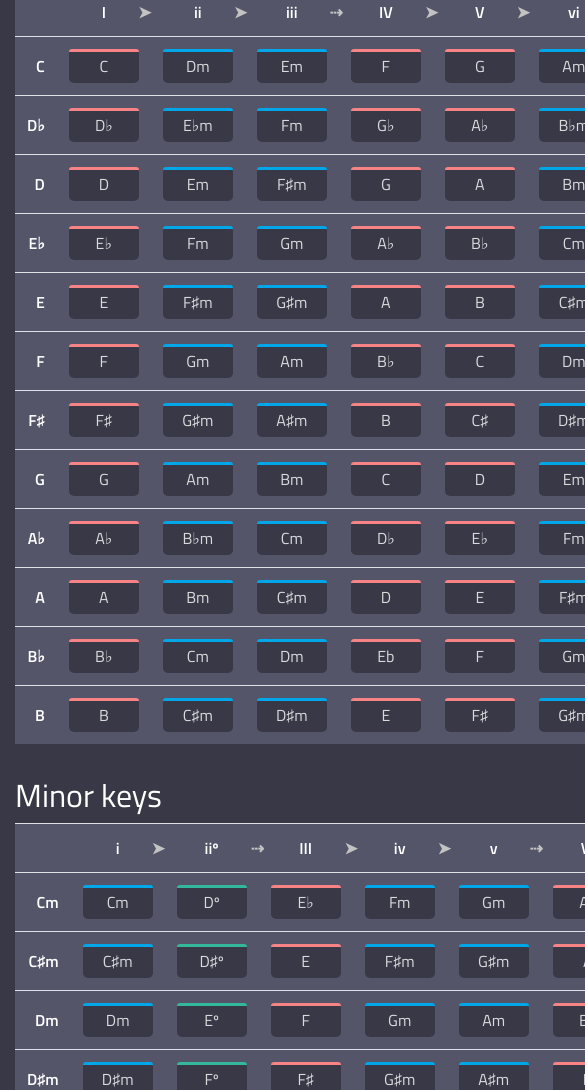
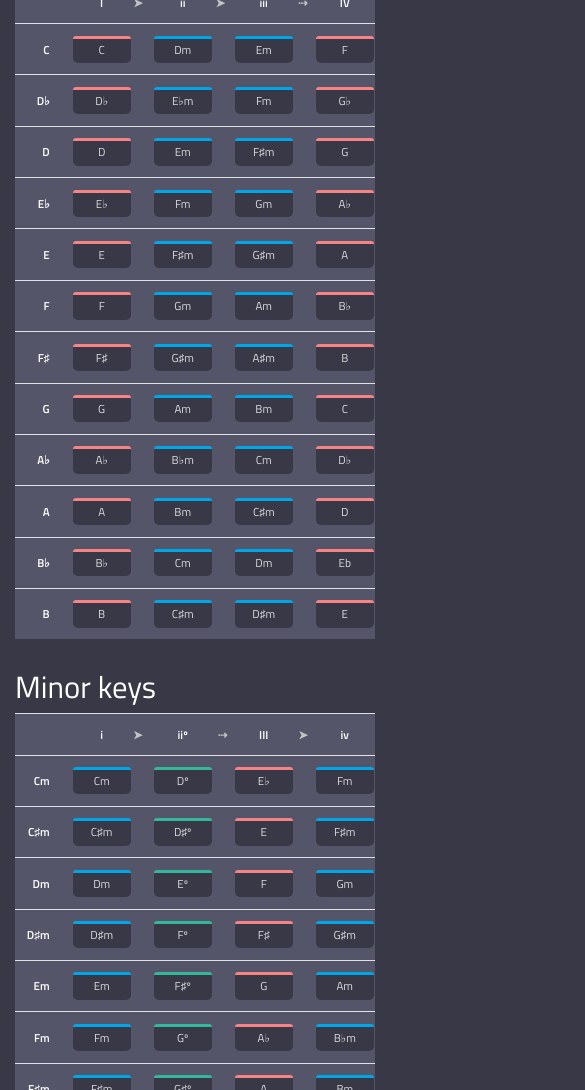
Before and after one commit to rgarner/piano-chords, a plain HTML site: page index.html in a window 390 px wide. Shown: the part 123-1213 px from the top of the page, 585 px wide, since content can reach past the window. Drawn offline with Linux system fonts and the light colour scheme.

Commit message:
Get all responsive
Go to container-fluid. Center buttons in cells. Align column headers
center. Align row headers right. Use .table-responsive for scrollable
tables under the sm breakpoint.

Also alter font size at small and below such that we can get it all
in on a landscape iPhone.

```diff
--- a/css/overrides.css
+++ b/css/overrides.css
@@ -1,7 +1,7 @@
 body {
     background-color: #383846;
     color: white;
-    font-family: 'Titillium Web'
+    font-family: 'Titillium Web', Helvetica, sans-serif;
 }
 
 .row.chord-type {
@@ -11,12 +11,14 @@ body {
 .table.table-chords {
     color: white;
     background-color: #545569;
-    font-family: 'Titillium Web'
 }
 
-.table.table-chords th {
+.table.table-chords th[scope=col] {
     text-align: center;
-    font-family: 'Titillium Web';
+}
+
+td.ch {
+  text-align:center
 }
 
 td.ch button {
@@ -62,23 +64,44 @@ td.ch-dim button::before {
 }
 
 
-td.scale {
+th.scale {
     vertical-align: inherit;
     text-align: right;
     font-weight: 600;
+    min-width: 4em;
+}
+
+.table-chords th {
+  position: relative;
 }
 
 .step-whole::after {
   position: absolute;
   content: '➤';
-  margin-left: 2em;
+  margin-left: 37%;
   color: #c3c3c3;
 
 }
 
 .step-half::after {
   position: absolute;
-  margin-left: 2em;
+  margin-left: 37%;
   content: '⇢';
   color: #c3c3c3;
 }
+
+@media (max-width: 768px) {
+  * {
+    font-size: 96%;
+  }
+
+  td.ch button {
+    min-width: 58px;
+  }
+}
+
+@media (min-width: 992px) {
+  td.ch button {
+    min-width: 96px;
+  }
+}
--- a/index.html
+++ b/index.html
@@ -12,11 +12,11 @@
     <title>Piano scale chords</title>
 </head>
 <body>
-<article class="container">
+<article class="container-fluid">
     <h1>Piano scale chords</h1>
     <section class="row chord-type">
-        <div class="col-8"><h2>Major keys</h2>
-            <table class="table table-chords">
+        <div class="col-12"><h2>Major keys</h2>
+            <table class="table table-chords table-responsive-sm">
                 <tr>
                     <!--                    ♭	Flat Sign	U + 266D;	&#9837;-->
                     <!--                    ♮	Natural Sign	U + 266E;	&#9838;-->
@@ -32,7 +32,7 @@
                     <th scope="col">viiº</th>
                 </tr>
                 <tr>
-                    <td class="scale">C</td>
+                    <th scope="row" class="scale">C</th>
                     <td class="ch ch-maj"><button>C</button></td>
                     <td class="ch ch-min"><button>Dm</button></td>
                     <td class="ch ch-min"><button>Em</button></td>
@@ -42,7 +42,7 @@
                     <td class="ch ch-dim"><button>Bº</button></td>
                 </tr>
                 <tr>
-                    <td class="scale">D♭</td>
+                    <th scope="row" class="scale">D♭</th>
                     <td class="ch ch-maj"><button>D♭</button></td>
                     <td class="ch ch-min"><button>E♭m</button></td>
                     <td class="ch ch-min"><button>Fm</button></td>
@@ -52,7 +52,7 @@
                     <td class="ch ch-dim"><button>Cº</button></td>
                 </tr>
                 <tr>
-                    <td class="scale">D</td>
+                    <th scope="row" class="scale">D</th>
                     <td class="ch ch-maj"><button>D</button></td>
                     <td class="ch ch-min"><button>Em</button></td>
                     <td class="ch ch-min"><button>F♯m</button></td>
@@ -62,7 +62,7 @@
                     <td class="ch ch-dim"><button>C♯º</button></td>
                 </tr>
                 <tr>
-                    <td class="scale">E♭</td>
+                    <th scope="row" class="scale">E♭</th>
                     <td class="ch ch-maj"><button>E♭</button></td>
                     <td class="ch ch-min"><button>Fm</button></td>
                     <td class="ch ch-min"><button>Gm</button></td>
@@ -72,7 +72,7 @@
                     <td class="ch ch-dim"><button>Dº</button></td>
                 </tr>
                 <tr>
-                    <td class="scale">E</td>
+                    <th scope="row" class="scale">E</th>
                     <td class="ch ch-maj"><button>E</button></td>
                     <td class="ch ch-min"><button>F♯m</button></td>
                     <td class="ch ch-min"><button>G♯m</button></td>
@@ -82,7 +82,7 @@
                     <td class="ch ch-dim"><button>D♯º</button></td>
                 </tr>
                 <tr>
-                    <td class="scale">F</td>
+                    <th scope="row" class="scale">F</th>
                     <td class="ch ch-maj"><button>F</button></td>
                     <td class="ch ch-min"><button>Gm</button></td>
                     <td class="ch ch-min"><button>Am</button></td>
@@ -92,7 +92,7 @@
                     <td class="ch ch-dim"><button>Eº</button></td>
                 </tr>
                 <tr>
-                    <td class="scale">F♯</td>
+                    <th scope="row" class="scale">F♯</th>
                     <td class="ch ch-maj"><button>F♯</button></td>
                     <td class="ch ch-min"><button>G♯m</button></td>
                     <td class="ch ch-min"><button>A♯m</button></td>
@@ -102,7 +102,7 @@
                     <td class="ch ch-dim"><button>Fº</button></td>
                 </tr>
                 <tr>
-                    <td class="scale">G</td>
+                    <th scope="row" class="scale">G</th>
                     <td class="ch ch-maj"><button>G</button></td>
                     <td class="ch ch-min"><button>Am</button></td>
                     <td class="ch ch-min"><button>Bm</button></td>
@@ -112,7 +112,7 @@
                     <td class="ch ch-dim"><button>F♯º</button></td>
                 </tr>
                 <tr>
-                    <td class="scale">A♭</td>
+                    <th scope="row" class="scale">A♭</th>
                     <td class="ch ch-maj"><button>A♭</button></td>
                     <td class="ch ch-min"><button>B♭m</button></td>
                     <td class="ch ch-min"><button>Cm</button></td>
@@ -122,7 +122,7 @@
                     <td class="ch ch-dim"><button>Gº</button></td>
                 </tr>
                 <tr>
-                    <td class="scale">A</td>
+                    <th scope="row" class="scale">A</th>
                     <td class="ch ch-maj"><button>A</button></td>
                     <td class="ch ch-min"><button>Bm</button></td>
                     <td class="ch ch-min"><button>C♯m</button></td>
@@ -132,7 +132,7 @@
                     <td class="ch ch-dim"><button>G♯º</button></td>
                 </tr>
                 <tr>
-                    <td class="scale">B♭</td>
+                    <th scope="row" class="scale">B♭</th>
                     <td class="ch ch-maj"><button>B♭</button></td>
                     <td class="ch ch-min"><button>Cm</button></td>
                     <td class="ch ch-min"><button>Dm</button></td>
@@ -142,7 +142,7 @@
                     <td class="ch ch-dim"><button>Aº</button></td>
                 </tr>
                 <tr>
-                    <td class="scale">B</td>
+                    <th scope="row" class="scale">B</th>
                     <td class="ch ch-maj"><button>B</button></td>
                     <td class="ch ch-min"><button>C♯m</button></td>
                     <td class="ch ch-min"><button>D♯m</button></td>
@@ -156,8 +156,8 @@
     </section>
 
     <section class="row chord-type">
-        <div class="col-8"><h2>Minor keys</h2>
-            <table class="table table-chords">
+        <div class="col-12"><h2>Minor keys</h2>
+            <table class="table table-chords table-responsive-sm">
                 <tr>
 <!--                    ♭	Flat Sign	U + 266D;	&#9837;-->
 <!--                    ♮	Natural Sign	U + 266E;	&#9838;-->
@@ -172,7 +172,7 @@
                     <th scope="col">VII</th>
                 </tr>
                 <tr>
-                    <td class="scale">Cm</td>
+                    <th scope="row" class="scale">Cm</th>
                     <td class="ch ch-min"><button>Cm</button></td>
                     <td class="ch ch-dim"><button>Dº</button></td>
                     <td class="ch ch-maj"><button>E♭</button></td>
@@ -182,7 +182,7 @@
                     <td class="ch ch-maj"><button>B♭</button></td>
                 </tr>
                 <tr>
-                    <td class="scale">C♯m</td>
+                    <th scope="row" class="scale">C♯m</th>
                     <td class="ch ch-min"><button>C♯m</button></td>
                     <td class="ch ch-dim"><button>D♯º</button></td>
                     <td class="ch ch-maj"><button>E</button></td>
@@ -192,7 +192,7 @@
                     <td class="ch ch-maj"><button>B</button></td>
                 </tr>
                 <tr>
-                    <td class="scale">Dm</td>
+                    <th scope="row" class="scale">Dm</th>
                     <td class="ch ch-min"><button>Dm</button></td>
                     <td class="ch ch-dim"><button>Eº</button></td>
                     <td class="ch ch-maj"><button>F</button></td>
@@ -202,7 +202,7 @@
                     <td class="ch ch-maj"><button>C</button></td>
                 </tr>
                 <tr>
-                    <td class="scale">D♯m</td>
+                    <th scope="row" class="scale">D♯m</th>
                     <td class="ch ch-min"><button>D♯m</button></td>
                     <td class="ch ch-dim"><button>Fº</button></td>
                     <td class="ch ch-maj"><button>F♯</button></td>
@@ -212,7 +212,7 @@
                     <td class="ch ch-maj"><button>C♯</button></td>
                 </tr>
                 <tr>
-                    <td class="scale">Em</td>
+                    <th scope="row" class="scale">Em</th>
                     <td class="ch ch-min"><button>Em</button></td>
                     <td class="ch ch-dim"><button>F♯º</button></td>
                     <td class="ch ch-maj"><button>G</button></td>
@@ -222,7 +222,7 @@
                     <td class="ch ch-maj"><button>D</button></td>
                 </tr>
                 <tr>
-                    <td class="scale">Fm</td>
+                    <th scope="row" class="scale">Fm</th>
                     <td class="ch ch-min"><button>Fm</button></td>
                     <td class="ch ch-dim"><button>Gº</button></td>
                     <td class="ch ch-maj"><button>A♭</button></td>
@@ -232,7 +232,7 @@
                     <td class="ch ch-maj"><button>E♭</button></td>
                 </tr>
                 <tr>
-                    <td class="scale">F♯m</td>
+                    <th scope="row" class="scale">F♯m</th>
                     <td class="ch ch-min"><button>F♯m</button></td>
                     <td class="ch ch-dim"><button>G♯º</button></td>
                     <td class="ch ch-maj"><button>A</button></td>
@@ -242,7 +242,7 @@
                     <td class="ch ch-maj"><button>E</button></td>
                 </tr>
                 <tr>
-                    <td class="scale">Gm</td>
+                    <th scope="row" class="scale">Gm</th>
                     <td class="ch ch-min"><button>Gm</button></td>
                     <td class="ch ch-dim"><button>Aº</button></td>
                     <td class="ch ch-maj"><button>B♭</button></td>
@@ -252,7 +252,7 @@
                     <td class="ch ch-maj"><button>F</button></td>
                 </tr>
                 <tr>
-                    <td class="scale">G♯m</td>
+                    <th scope="row" class="scale">G♯m</th>
                     <td class="ch ch-min"><button>G♯m</button></td>
                     <td class="ch ch-dim"><button>A♯º</button></td>
                     <td class="ch ch-maj"><button>B</button></td>
@@ -262,7 +262,7 @@
                     <td class="ch ch-maj"><button>F♯</button></td>
                 </tr>
                 <tr>
-                    <td class="scale">Am</td>
+                    <th scope="row" class="scale">Am</th>
                     <td class="ch ch-min"><button>Am</button></td>
                     <td class="ch ch-dim"><button>Bº</button></td>
                     <td class="ch ch-maj"><button>C</button></td>
@@ -272,7 +272,7 @@
                     <td class="ch ch-maj"><button>G</button></td>
                 </tr>
                 <tr>
-                    <td class="scale">B♭m</td>
+                    <th scope="row" class="scale">B♭m</th>
                     <td class="ch ch-min"><button>B♭m</button></td>
                     <td class="ch ch-dim"><button>Cº</button></td>
                     <td class="ch ch-maj"><button>D♭</button></td>
@@ -282,7 +282,7 @@
                     <td class="ch ch-maj"><button>A♭</button></td>
                 </tr>
                 <tr>
-                    <td class="scale">Bm</td>
+                    <th scope="row" class="scale">Bm</th>
                     <td class="ch ch-min"><button>Bm</button></td>
                     <td class="ch ch-dim"><button>C♯º</button></td>
                     <td class="ch ch-maj"><button>D</button></td>
```
